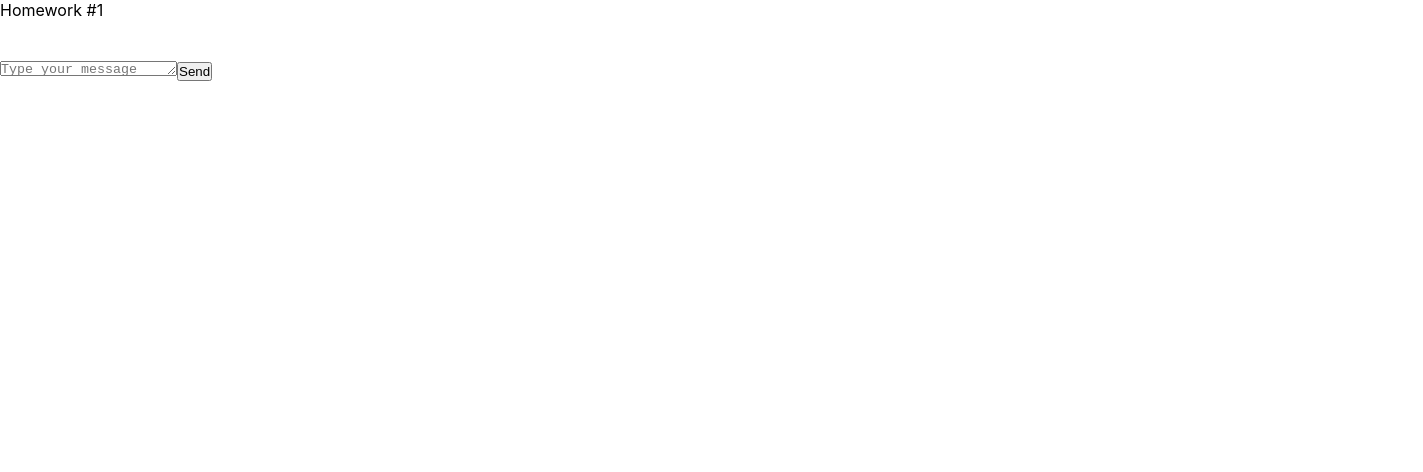
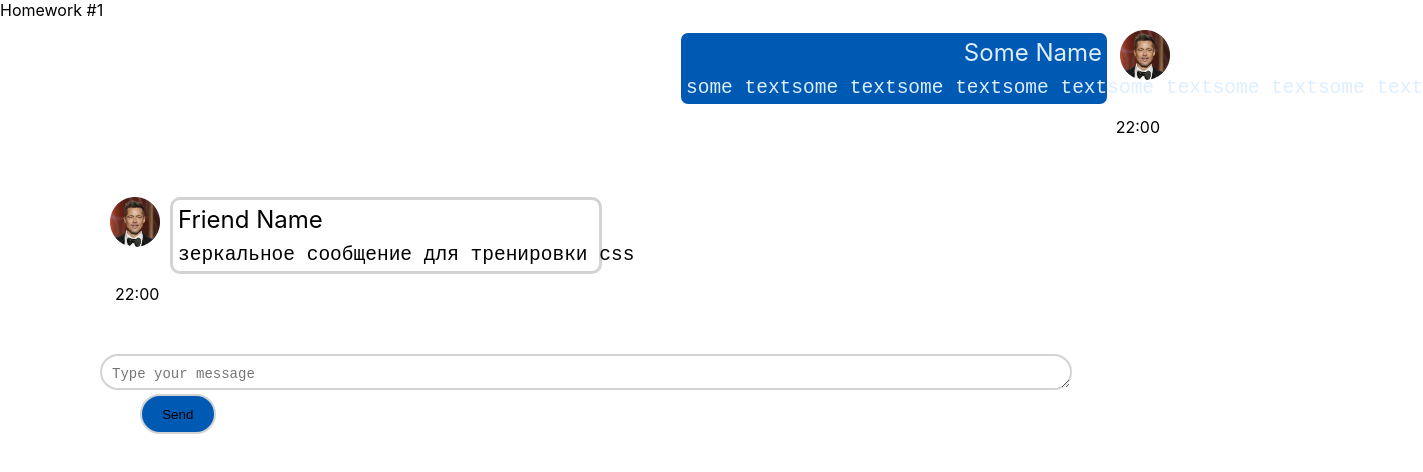
Before and after one commit to IlyaZolotukhin/HomeWorks, a React (Create React App) app: page / in a window 1280 px wide. Shown: the top 472 px of the page, 1423 px wide, since content can reach past the window. Built offline with nearby package versions, Linux system fonts and the light colour scheme.

Commit message:
second commit

```diff
--- a/src/s1-main/App.module.css
+++ b/src/s1-main/App.module.css
@@ -3,6 +3,12 @@
 }
 
 .hw {
+  /*  margin: 0 auto;
+    display: grid;
+    width: 1200px;
+    grid-template-areas:
+            "mf m"
+            "ms";*/
 
 }
 
--- a/src/s2-homeworks/hw01/HW1.tsx
+++ b/src/s2-homeworks/hw01/HW1.tsx
@@ -14,7 +14,22 @@ import avatar from './avatar.png'
 * */
 
 // нужно создать правильный тип вместо any
-export type MessageType = any
+export type MessageType = {
+    id: number
+    user: userType
+    message: messageType
+
+}
+
+type userType = {
+    avatar: string
+    name: string
+}
+
+type messageType = {
+    text: string,
+    time: string
+}
 
 // структуру объекта не менять
 export const message0: MessageType = {
--- a/src/s2-homeworks/hw01/friend-message/FriendMessage.module.css
+++ b/src/s2-homeworks/hw01/friend-message/FriendMessage.module.css
@@ -1,17 +1,28 @@
 .friendMessage {
-
+    width: 40%;
+    margin-left: 100px;
+    margin-bottom: 50px;
+    margin-right: auto;
 }
 
 .friendImageAndText {
-
+    padding: 10px;
+    text-align: left;
 }
 
 .friendImageAndText img {
-
+    float: left;
+    width: 50px;
 }
 
 .friendText {
-
+    position: relative;
+    margin-left: 60px;
+    padding: 5px;
+    border-style: solid;
+    border-color: lightgray;
+    border-radius: 10px;
+    background-color: white;
 }
 
 .friendText:after {
@@ -19,13 +30,19 @@
 }
 
 .friendName {
-
+    padding-bottom: 10px;
+    color: black;
+    font-size: 1.5em;
 }
 
 .friendMessageText {
-
+    font-size: 1.5em;
+    text-align: left;
+    color: black;
 }
 
 .friendTime {
-
+    margin-right: 5px;
+    padding-left: 15px;
+    text-align: left;
 }
--- a/src/s2-homeworks/hw01/friend-message/FriendMessage.tsx
+++ b/src/s2-homeworks/hw01/friend-message/FriendMessage.tsx
@@ -1,15 +1,30 @@
 import React from 'react'
 import s from './FriendMessage.module.css'
+import {MessageType} from "../HW1";
+
+export type FriendMassagePropsType = {
+    message:{
+        id: number
+        user: {
+            avatar: string
+            name: string
+        }
+        message: {
+            text: string,
+            time: string
+        }
+    }
+}
 
 // создать тип вместо any и отобразить приходящие данные
-const FriendMessage = (props: any) => {
+const FriendMessage = (props: FriendMassagePropsType) => {
     return (
         <div
             id={'hw1-friend-message-' + props.message.id}
             className={s.friendMessage}
         >
             <div className={s.friendImageAndText}>
-                <img
+                <img src={props.message.user.avatar}
                     id={'hw1-friend-avatar-' + props.message.id}
                     // создаёт студент
 
@@ -21,7 +36,7 @@ const FriendMessage = (props: any) => {
                         className={s.friendName}
                     >
                         {/*создаёт студент*/}
-
+                        {props.message.user.name}
                         {/**/}
                     </div>
                     <pre
@@ -29,7 +44,7 @@ const FriendMessage = (props: any) => {
                         className={s.friendMessageText}
                     >
                         {/*создаёт студент*/}
-
+                        {props.message.message.text}
                         {/**/}
                     </pre>
                 </div>
@@ -39,7 +54,7 @@ const FriendMessage = (props: any) => {
                 className={s.friendTime}
             >
                 {/*создаёт студент*/}
-
+                {props.message.message.time}
                 {/**/}
             </div>
         </div>
--- a/src/s2-homeworks/hw01/message-sender/MessageSender.module.css
+++ b/src/s2-homeworks/hw01/message-sender/MessageSender.module.css
@@ -1,18 +1,36 @@
 .sendForm {
-
+    margin-left: 100px;
+    margin-right: 100px;
 }
 
 .textarea {
 
+    background: white; /* Цвет фона */
+    border: 2px solid lightgray; /* Параметры рамки */
+    border-radius: 30px;
+    padding: 10px; /* Поля */
+    width: 90%; /* Ширина */
+    height: 200px; /* Высота */
+    box-sizing: border-box; /* Алгоритм расчёта ширины */
+    font-size: 14px; /* Размер шрифта */
+    overflow: hidden;
+
 }
 
 .button {
-
+    margin-left: 40px;
+    background-color: #0059b3;
+    border: 2px solid lightgray; /* Параметры рамки */
+    border-radius: 30px;
+    padding: 10px; /* Поля */
+    width: 7%; /* Ширина */
+    height: 40px;
 }
 
 .button:hover {
 
 }
+
 .button:active {
 
 }
--- a/src/s2-homeworks/hw01/message/Message.module.css
+++ b/src/s2-homeworks/hw01/message/Message.module.css
@@ -1,17 +1,28 @@
 .message {
-
+    width: 40%;
+    margin-right: 100px;
+    margin-bottom: 50px;
+    margin-left: auto;
 }
 
 .imageAndText {
-
+    padding: 10px;
+    text-align: right;
 }
 
 .imageAndText img {
-
+    float: right;
+    width: 50px;
 }
 
 .text {
-
+    position: relative;
+    margin-right: 60px;
+    padding: 5px;
+    border-style: solid;
+    border-color: white;
+    border-radius: 10px;
+    background-color: #0059b3;
 }
 
 .text:after {
@@ -19,13 +30,19 @@
 }
 
 .name {
-
+    padding-bottom: 10px;
+    color: #DDEEFF;
+    font-size: 1.5em;
 }
 
 .messageText {
-
+    font-size: 1.5em;
+    text-align: left;
+    color: #DDEEFF;
 }
 
 .time {
-
+    margin-right: 5px;
+    padding-right: 15px;
+    text-align: right;
 }
--- a/src/s2-homeworks/hw01/message/Message.tsx
+++ b/src/s2-homeworks/hw01/message/Message.tsx
@@ -1,15 +1,18 @@
 import React from 'react'
 import s from './Message.module.css'
+import {MessageType} from "../HW1";
 
 // нужно создать правильный тип вместо any
-export type MessagePropsType = any
+export type MessagePropsType = {
+    message: MessageType;
+}
 
 // нужно отобразить приходящие данные
 const Message = (props: MessagePropsType) => {
     return (
         <div id={'hw1-message-' + props.message.id} className={s.message}>
             <div className={s.imageAndText}>
-                <img
+                <img src={props.message.user.avatar}
                     id={'hw1-avatar-' + props.message.id}
                     // создаёт студент
 
@@ -18,19 +21,19 @@ const Message = (props: MessagePropsType) => {
                 <div className={s.text}>
                     <div id={'hw1-name-' + props.message.id} className={s.name}>
                         {/*создаёт студент*/}
-
+                        {props.message.user.name}
                         {/**/}
                     </div>
                     <pre id={'hw1-text-' + props.message.id} className={s.messageText}>
                         {/*создаёт студент*/}
-
+                        {props.message.message.text}
                         {/**/}
                     </pre>
                 </div>
             </div>
             <div id={'hw1-time-' + props.message.id} className={s.time}>
                 {/*создаёт студент*/}
-
+                {props.message.message.time}
                 {/**/}
             </div>
         </div>
```
